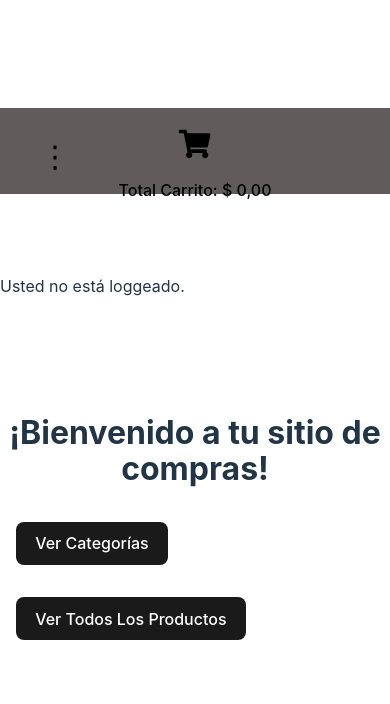
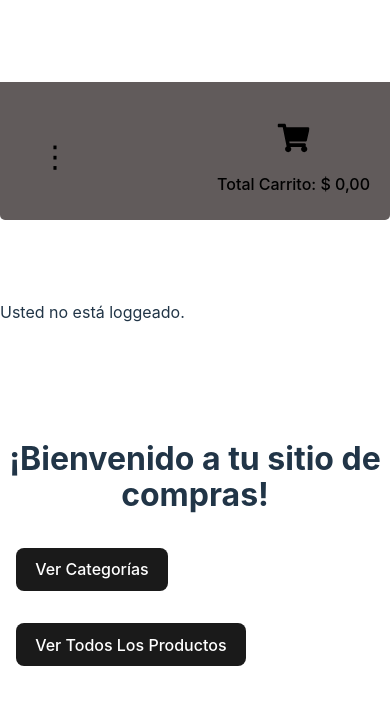
Before and after one commit to LucasEscribe/CarritoReact2023, a React (Vite) app: page / in a window 390 px wide. Shown: the top 704 px of the page. Built offline with nearby package versions, Linux system fonts and the light colour scheme.

Commit message:
Corrección error de redundancia cíclica en ProductDetail.

```diff
--- a/src/app/components/Nav/NavBar/styles.module.css
+++ b/src/app/components/Nav/NavBar/styles.module.css
@@ -83,7 +83,6 @@
   cursor: pointer;
 }
 
-/* Eliminar el resaltado del botón cuando se hace clic */
 .transparentButton:focus,
 .totalButton:focus {
   outline: none;
@@ -92,8 +91,12 @@
 @media (max-width: 768px) {
   .navbarContainer {
     position: relative;
-    border-bottom-left-radius: 0;
-    border-bottom-right-radius: 0;
+    top: 0;
+    left: 0;
+    right: 0;
+    padding: 20px;
+    border-bottom-left-radius: 5px;
+    border-bottom-right-radius: 5px;
   }
 
   .menuButton {
@@ -105,7 +108,7 @@
 
   .menu {
     position: fixed;
-    width: 15vw;
+    width: 30vw;
     top: 30px;
     right: calc(100% - 70px);
     background-color: #828282;
@@ -127,7 +130,7 @@
   }
 
   .totalButton {
-    position: absolute;
+    position: relative;
     top: 10px;
     left: 50%;
     transform: translateX(-50%);
--- a/src/app/pages/Product/ProductDetail/index.tsx
+++ b/src/app/pages/Product/ProductDetail/index.tsx
@@ -25,16 +25,6 @@ function ProductDetail() {
     () => fetchProduct(productID || "")
   );
 
-    if (status === "loading") {
-        return <h1>Cargando...</h1>;
-    }
-
-    if (status === "error") {
-        return <h1>Error: {(error as Error).message}</h1>;
-    }
-
-    const product: Product = data;
-
   const { updateTotalPrice } = useCart();
 
   const [quantity, setQuantity] = useState(0);
@@ -50,6 +40,16 @@ function ProductDetail() {
       updateTotalPrice(-data.price);
     }
   };
+
+  if (status === "loading") {
+    return <h1>Cargando...</h1>;
+  }
+
+  if (status === "error") {
+    return <h1>Error: {(error as Error).message}</h1>;
+  }
+
+  const product: Product = data;
 
   const formattedPrice = product.price.toLocaleString("es-AR", {
     style: "currency",
@@ -89,12 +89,8 @@ function ProductDetail() {
         </div>
       </div>
       <div className={styles.infoContainer}>
-                <ul>
-                    <li>Categoría: {product.category.name}</li>
-                    <li>
-                        <img src={product.category.image} width={64} height={64} alt={props.category.name} />
-                    </li>
-                </ul>
+        <p>Categoría: {product.category.name}</p>
+        <img src={product.category.image} width={64} height={64} alt={product.category.name} />
       </div>
     </div>
   );
```
Lines whose indentation alone changed are shown as unchanged.
